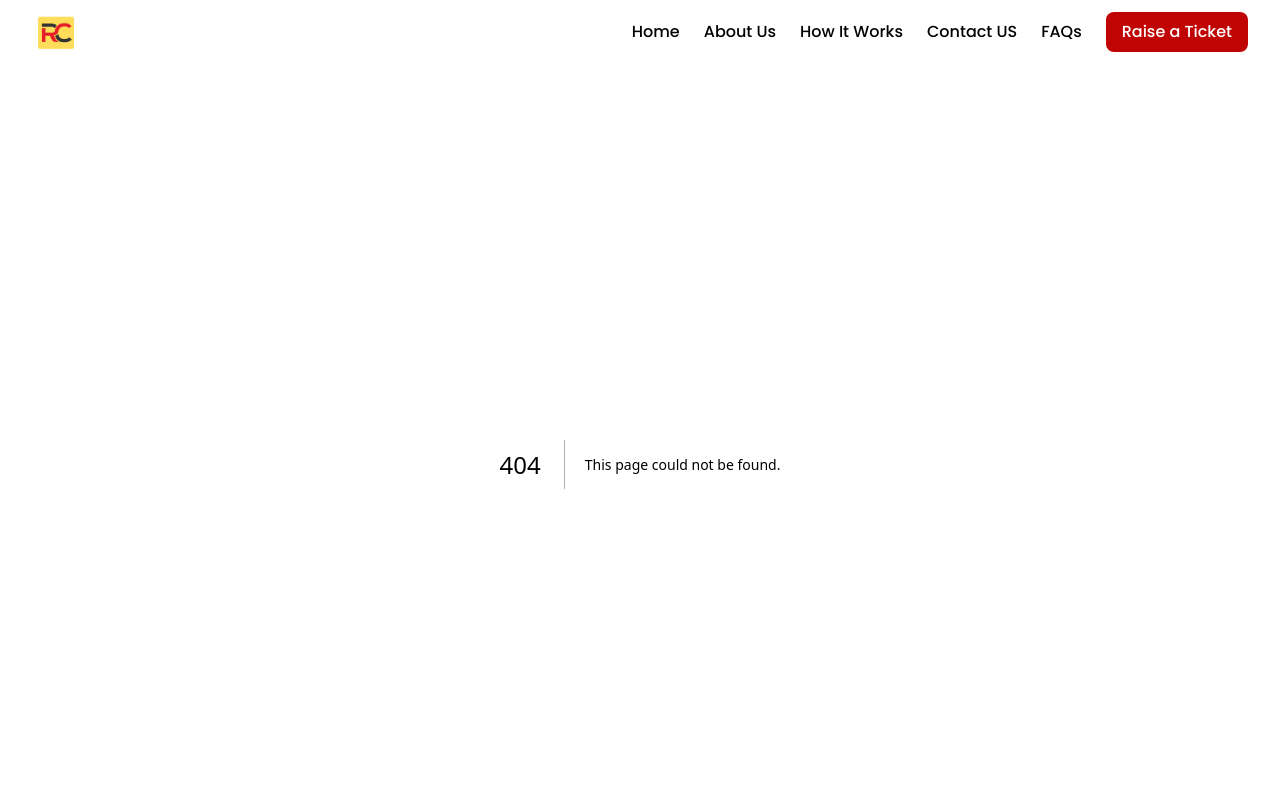
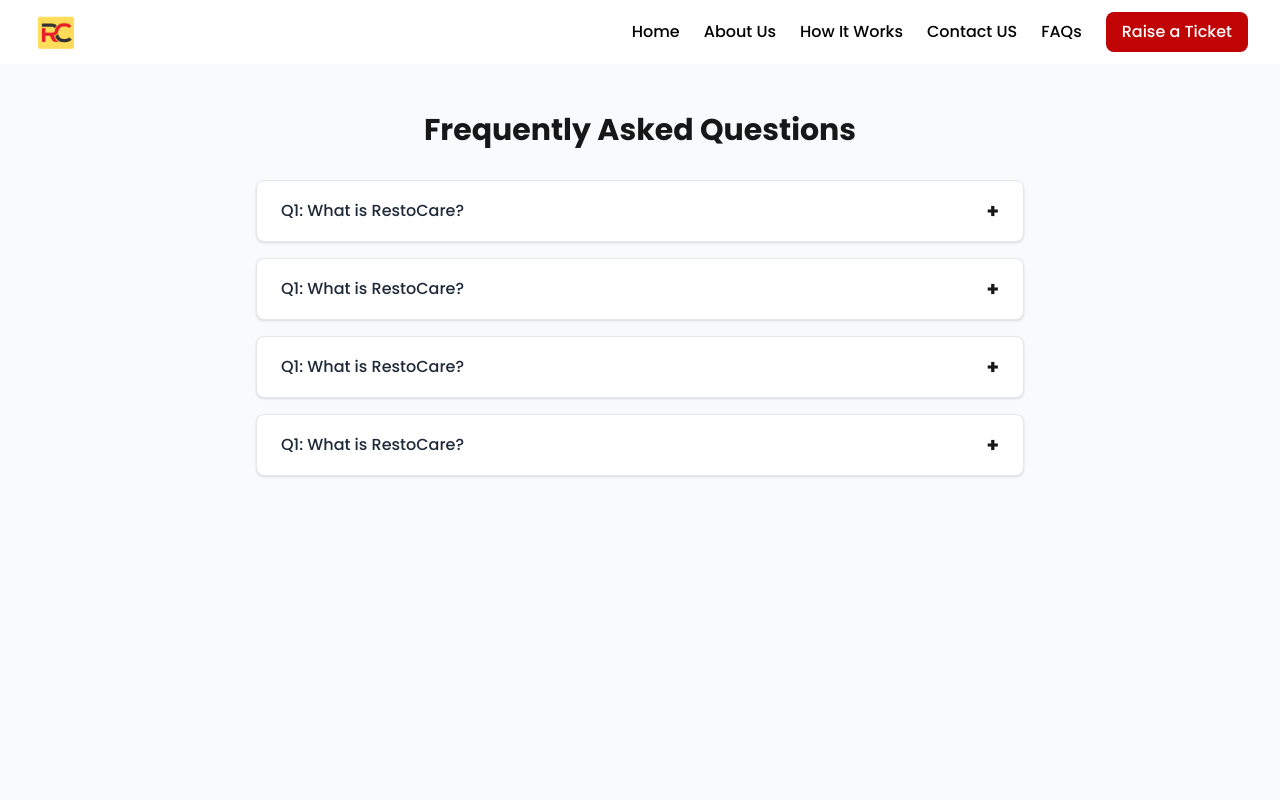
Before and after one commit to prem3892/restocare, a Next.js app: page /faq in a window 1280 px wide. Before the commit this address had no page. Shown: the top 800 px of the page. Built offline with nearby package versions, Linux system fonts and the light colour scheme.

Commit message:
modify faq

```diff
--- /dev/null
+++ b/app/faq/page.tsx
@@ -0,0 +1,41 @@
+'use client';
+
+import { Typography } from '@/typography/typography';
+import { faqs } from '@/variant/faq.variant';
+import { useState } from 'react';
+
+export default function FAQPage() {
+  const [openIndex, setOpenIndex] = useState<number | null>(null);
+
+  const toggleFAQ = (index: number) => {
+    setOpenIndex(openIndex === index ? null : index);
+  };
+
+  return (
+    <div className="min-h-screen bg-gray-50 py-12 px-4">
+      <div className="max-w-3xl mx-auto">
+        <Typography
+          element="h1"
+          text="Frequently Asked Questions"
+          className="text-3xl font-bold text-center mb-8"
+        />
+
+        <div className="space-y-4">
+          {faqs.map((faq, index) => (
+            <div key={index} className="bg-white border border-gray-200 rounded-lg shadow-sm">
+              <button
+                onClick={() => toggleFAQ(index)}
+                className="w-full text-left px-6 py-4 flex justify-between items-center focus:outline-none"
+              >
+                <span className="font-medium text-gray-800">{faq.question}</span>
+                <span className="text-xl font-bold">{openIndex === index ? '−' : '+'}</span>
+              </button>
+
+              {openIndex === index && <div className="px-6 pb-4 text-gray-600">{faq.answer}</div>}
+            </div>
+          ))}
+        </div>
+      </div>
+    </div>
+  );
+}
--- a/app/layout.tsx
+++ b/app/layout.tsx
@@ -17,7 +17,7 @@
 export default function RootLayout({ children }: { children: React.ReactNode }) {
   return (
     <html lang="en" role="main">
-      <script src="http://localhost:8888/widgets/694bca2bac67c6e0b457b9c9/script.js"></script>
+      {/* <script src="http://localhost:8888/widgets/694bca2bac67c6e0b457b9c9/script.js"></script> */}
       <body className={poppins.className}>
         <Navbar />
         {children}
--- a/variant/header.variant.ts
+++ b/variant/header.variant.ts
@@ -6,7 +6,7 @@
     { label: 'About Us', slug: '/aboutus' },
     { label: 'How It Works', slug: '/howitworks' },
     { label: 'Contact US', slug: '/contact' },
-    { label: 'FAQs', slug: '#' },
+    { label: 'FAQs', slug: '/faq' },
     { label: 'Raise a Ticket', slug: '#' },
   ],
   logo: '/header/logo.png',
```
Also changed, not shown: 1 other file (tests, documents, lock files or other folders).
